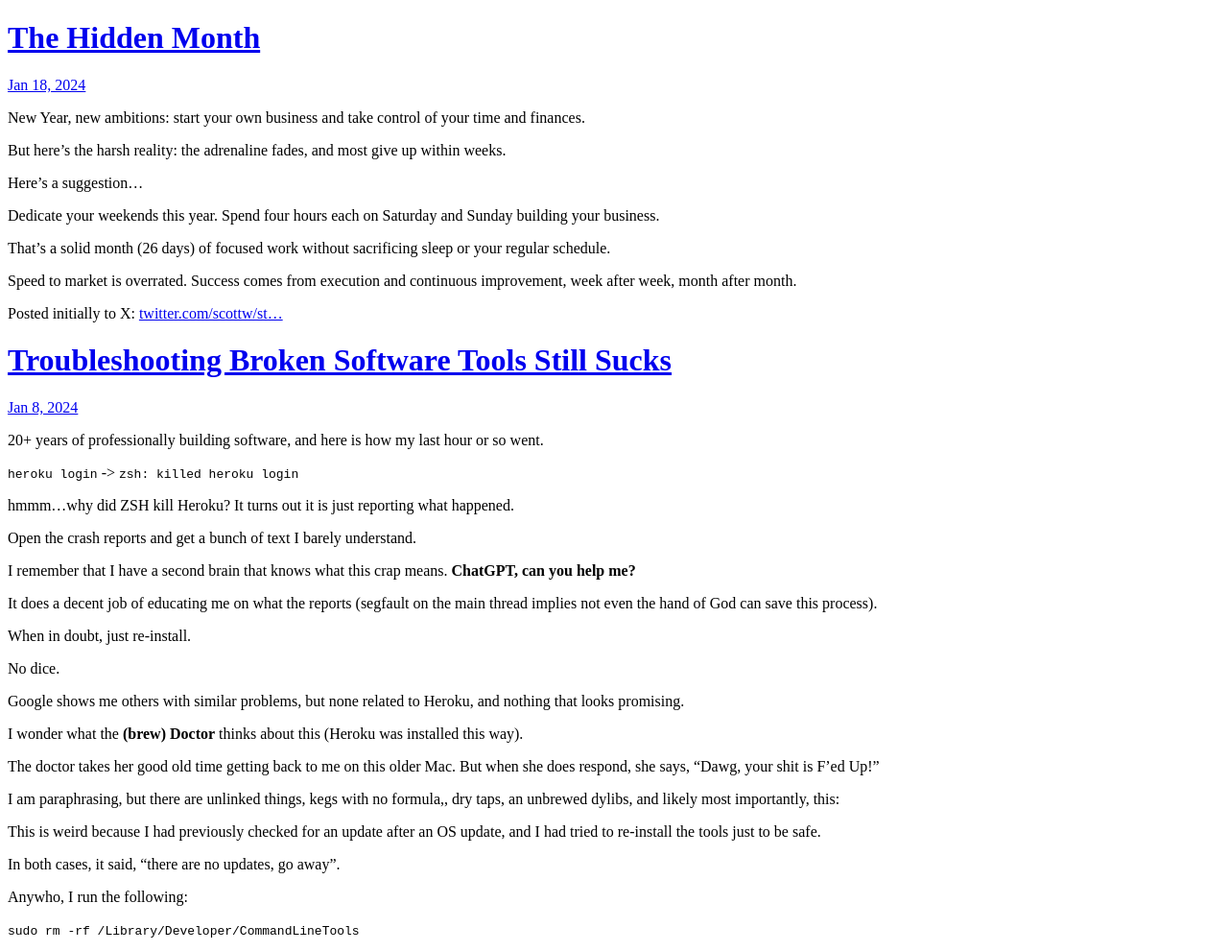
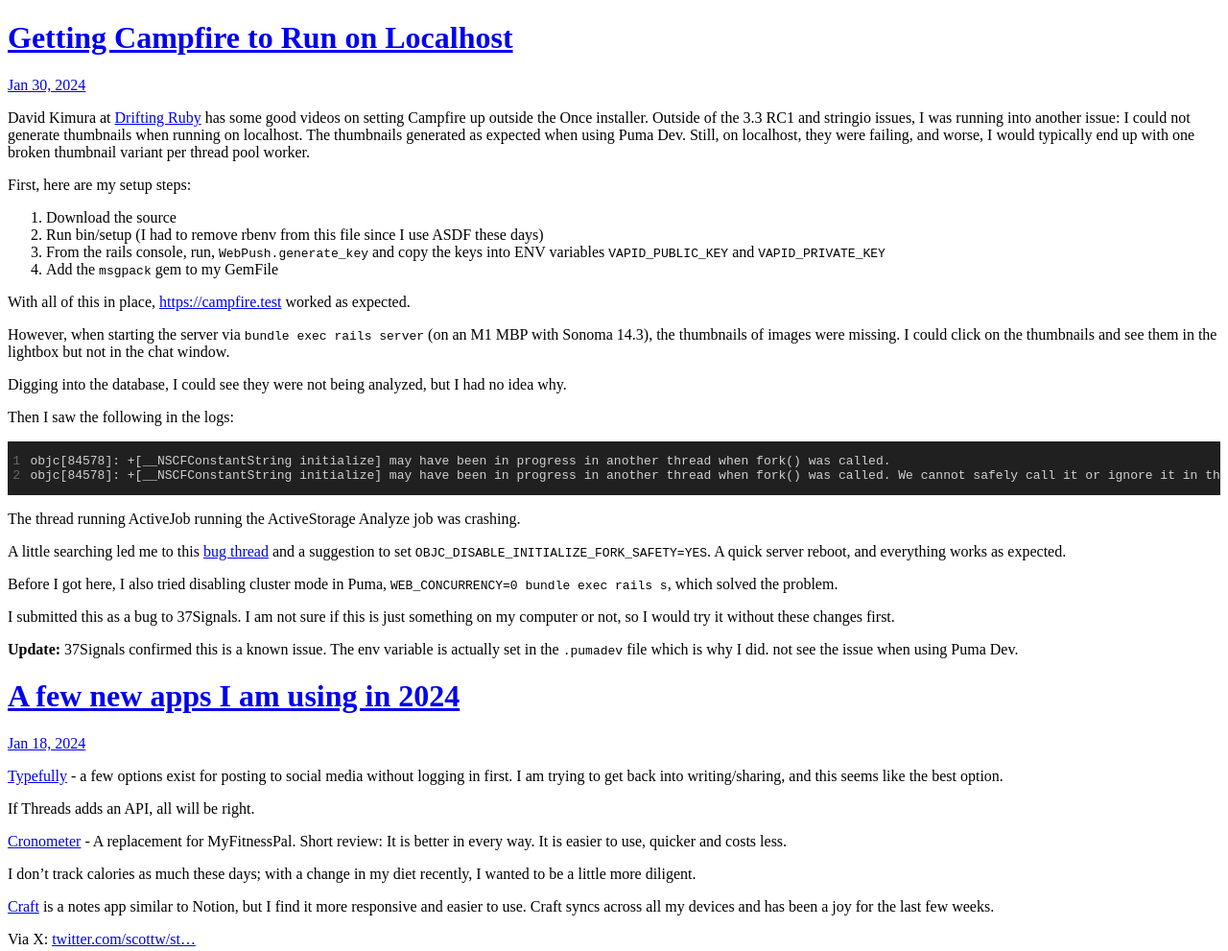
Before and after one commit to scottwater/scottw_microblog, a plain HTML site: page index.html in a window 1280 px wide. Shown: the top 991 px of the page at 96% size. Drawn offline with Linux system fonts and the light colour scheme.

Commit message:
Archiving from Micro.blog.

```diff
--- a/index.html
+++ b/index.html
@@ -21,6 +21,63 @@
 <div class="h-feed">
 
 
+
+	  <div class="h-entry">
+
+			<h1><a href="https://scottw.com/2024/01/30/getting-campfire-to.html">Getting Campfire to Run on Localhost</a></h1>
+
+
+		<a href="https://scottw.com/2024/01/30/getting-campfire-to.html" class="u-url"><time class="dt-published" datetime="2024-01-30 14:14:31 -0500">Jan 30, 2024</time></a>
+
+		<div class="e-content">
+			 <p>David Kimura at <a href="https://www.driftingruby.com/episodes?tag=campfire">Drifting Ruby</a> has some good videos on setting Campfire up outside the Once installer.  Outside of the 3.3 RC1 and stringio issues, I was running into another issue: I could not generate thumbnails when running on localhost. The thumbnails generated as expected when using Puma Dev. Still, on localhost, they were failing, and worse, I would typically end up with one broken thumbnail variant per thread pool worker.</p>
+<p>First, here are my setup steps:</p>
+<ol>
+<li>Download the source</li>
+<li>Run bin/setup (I had to remove rbenv from this file since I use ASDF these days)</li>
+<li>From the rails console, run, <code>WebPush.generate_key</code> and copy the keys into ENV variables <code>VAPID_PUBLIC_KEY</code> and <code>VAPID_PRIVATE_KEY</code></li>
+<li>Add the <code>msgpack</code> gem to my GemFile</li>
+</ol>
+<p>With all of this in place, <a href="https://campfire.test">https://campfire.test</a> worked as expected.</p>
+<p>However, when starting the server via <code>bundle exec rails server</code> (on an M1 MBP with Sonoma 14.3), the thumbnails of images were missing. I could click on the thumbnails and see them in the lightbox but not in the chat window.</p>
+<p>Digging into the database, I could see they were not being analyzed, but I had no idea why.</p>
+<p>Then I saw the following in the logs:</p>
+<div class="highlight"><div style="color:#d0d0d0;background-color:#202020;-moz-tab-size:4;-o-tab-size:4;tab-size:4">
+<table style="border-spacing:0;padding:0;margin:0;border:0;width:auto;overflow:auto;display:block;"><tr><td style="vertical-align:top;padding:0;margin:0;border:0;">
+<pre tabindex="0" style="color:#d0d0d0;background-color:#202020;-moz-tab-size:4;-o-tab-size:4;tab-size:4"><code><span style="margin-right:0.4em;padding:0 0.4em 0 0.4em;color:#686868">1
+</span><span style="margin-right:0.4em;padding:0 0.4em 0 0.4em;color:#686868">2
+</span></code></pre></td>
+<td style="vertical-align:top;padding:0;margin:0;border:0;;width:100%">
+<pre tabindex="0" style="color:#d0d0d0;background-color:#202020;-moz-tab-size:4;-o-tab-size:4;tab-size:4"><code class="language-fallback" data-lang="fallback">objc[84578]: +[__NSCFConstantString initialize] may have been in progress in another thread when fork() was called.
+objc[84578]: +[__NSCFConstantString initialize] may have been in progress in another thread when fork() was called. We cannot safely call it or ignore it in the fork() child process. Crashing instead. Set a breakpoint on objc_initializeAfterForkError to debug.
+</code></pre></td></tr></table>
+</div>
+</div><p>The thread running ActiveJob running the ActiveStorage Analyze job was crashing.</p>
+<p>A little searching led me to this <a href="https://github.com/rails/rails/issues/38560">bug thread</a> and a suggestion to set <code>OBJC_DISABLE_INITIALIZE_FORK_SAFETY=YES</code>. A quick server reboot, and everything works as expected.</p>
+<p>Before I got here, I also tried disabling cluster mode in Puma, <code>WEB_CONCURRENCY=0 bundle exec rails s</code>, which solved the problem.</p>
+<p>I submitted this as a bug to 37Signals. I am not sure if this is just something on my computer or not, so I would try it without these changes first.</p>
+<p><strong>Update:</strong> 37Signals confirmed this is a known issue. The env variable is actually set in the <code>.pumadev</code> file which is why I did. not see the issue when using Puma Dev.</p>
+
+		</div>
+	  </div>
+
+	  <div class="h-entry">
+
+			<h1><a href="https://scottw.com/2024/01/18/a-few-new.html">A few new apps I am using in 2024</a></h1>
+
+
+		<a href="https://scottw.com/2024/01/18/a-few-new.html" class="u-url"><time class="dt-published" datetime="2024-01-18 09:20:09 -0500">Jan 18, 2024</time></a>
+
+		<div class="e-content">
+			 <p><a href="https://typefully.com/?via=scott">Typefully</a> - a few options exist for posting to social media without logging in first. I am trying to get back into writing/sharing, and this seems like the best option.</p>
+<p>If Threads adds an API, all will be right.</p>
+<p><a href="https://cronometer.com">Cronometer</a> - A replacement for MyFitnessPal. Short review: It is better in every way.  It is easier to use, quicker and costs less.</p>
+<p>I don&rsquo;t track calories as much these days; with a change in my diet recently, I wanted to be a little more diligent.</p>
+<p><a href="https://www.craft.do">Craft</a> is a notes app similar to Notion, but I find it more responsive and easier to use. Craft syncs across all my devices and has been a joy for the last few weeks.</p>
+<p>Via X: <a href="https://twitter.com/scottw/status/1744751689666818462">twitter.com/scottw/st&hellip;</a></p>
+
+		</div>
+	  </div>
 
 	  <div class="h-entry">
 
```
